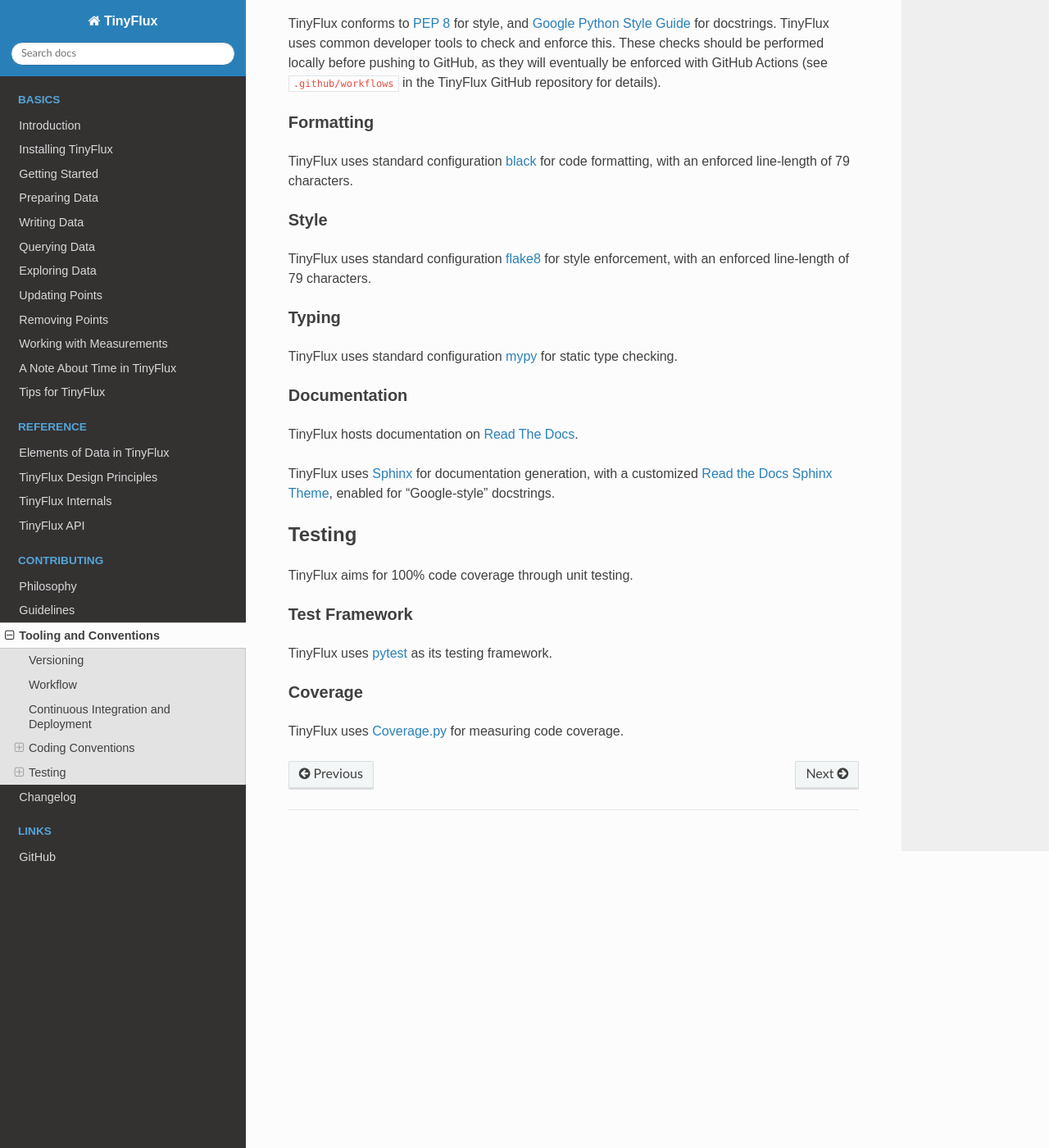
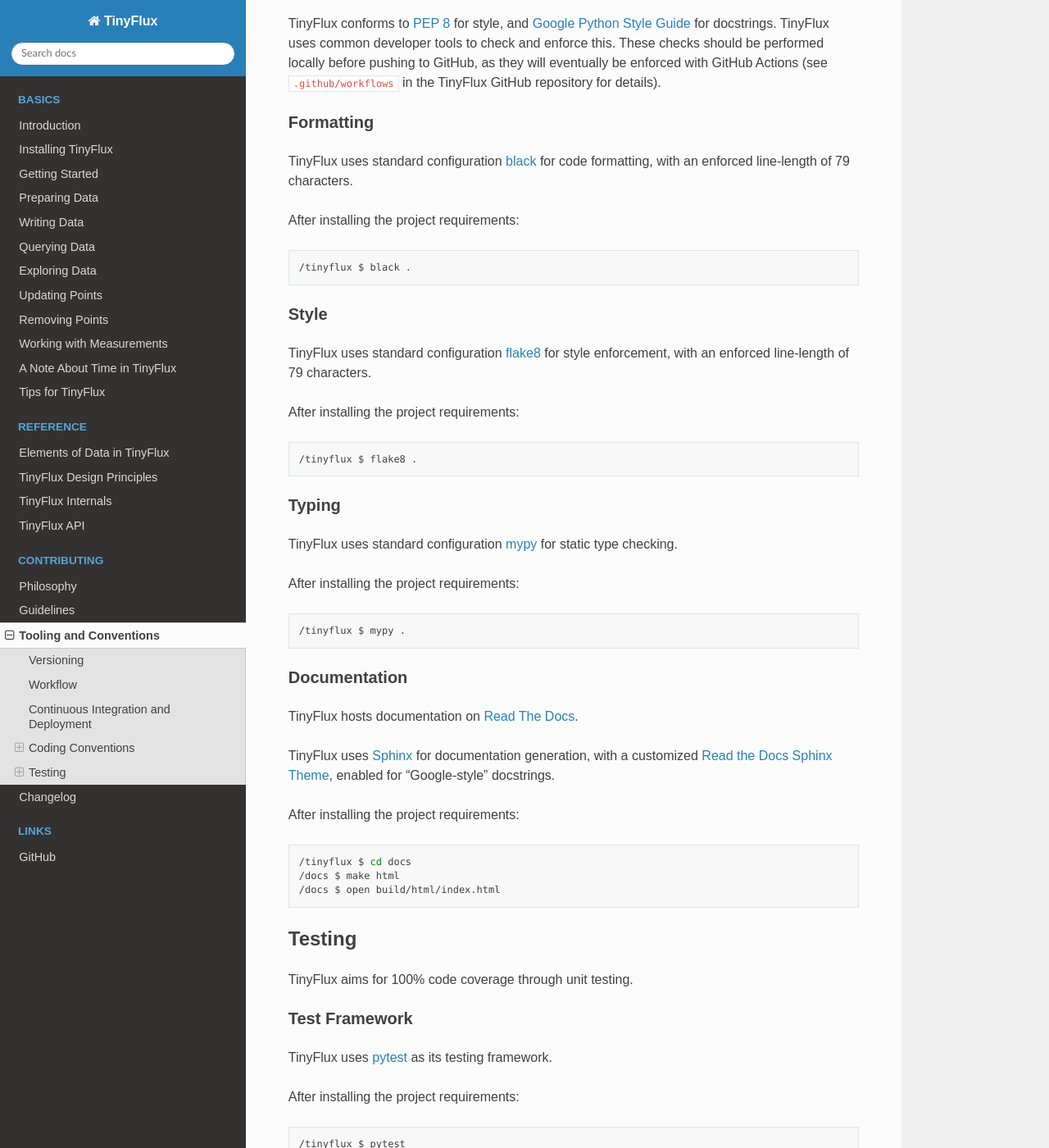
Before and after one commit to citrusvanilla/tinyflux, a Sphinx documentation site: the page built from docs/source/contributing-tooling.rst, in a window 1280 px wide and 1400 px high, scrolled down 538 px. Shown: the whole window at 82% size. Built offline with Sphinx 7.4.7 and the Read the Docs theme 2.0.0, drawn with Linux system fonts in a browser that asks for light colours; some of the changed text lies outside the part shown.

```diff
--- a/docs/source/contributing-tooling.rst
+++ b/docs/source/contributing-tooling.rst
@@ -33,18 +33,34 @@ Formatting
 
 TinyFlux uses standard configuration black_ for code formatting, with an enforced line-length of 79 characters.
 
+After installing the project requirements:
+
+.. code-block:: bash
+
+   /tinyflux $ black .
+
 
 Style
 ^^^^^
 
 TinyFlux uses standard configuration flake8_ for style enforcement, with an enforced line-length of 79 characters.
 
+After installing the project requirements:
+
+.. code-block:: bash
+
+   /tinyflux $ flake8 .
 
 Typing
 ^^^^^^
 
 TinyFlux uses standard configuration mypy_ for static type checking.
 
+After installing the project requirements:
+
+.. code-block:: bash
+
+   /tinyflux $ mypy .
 
 Documentation
 ^^^^^^^^^^^^^
@@ -52,6 +68,15 @@ Documentation
 TinyFlux hosts documentation on `Read The Docs`_.
 
 TinyFlux uses Sphinx_ for documentation generation, with a customized `Read the Docs Sphinx Theme`_, enabled for "Google-style" docstrings.
+
+After installing the project requirements:
+
+.. code-block:: bash
+
+   /tinyflux $ cd docs
+   /docs $ make html
+   /docs $ open build/html/index.html
+
 
 Testing
 -------
@@ -64,12 +89,21 @@ Test Framework
 
 TinyFlux uses pytest_ as its testing framework.
 
+After installing the project requirements:
+
+.. code-block:: bash
+
+   /tinyflux $ pytest
 
 Coverage
 ^^^^^^^^
 
 TinyFlux uses Coverage.py_ for measuring code coverage.
 
+.. code-block:: bash
+
+   /tinyflux $ coverage run -m pytest
+   /tinyflux $ coverage report -m
 
 
 
```
Also changed, not shown: README.md (+129 -0 lines).
